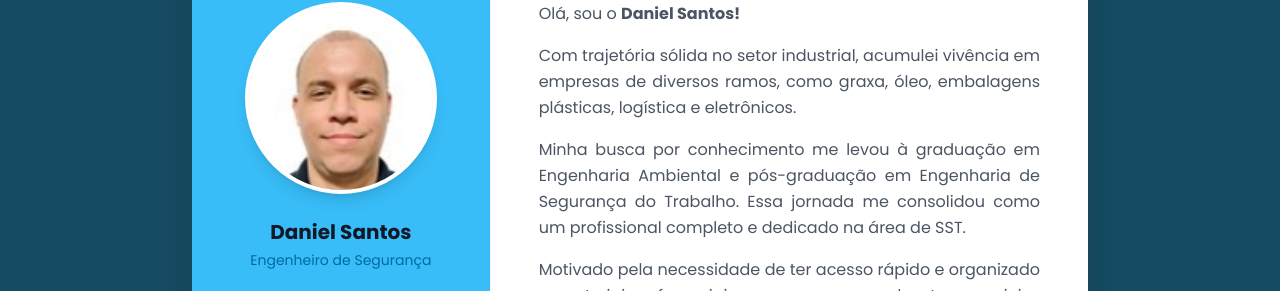
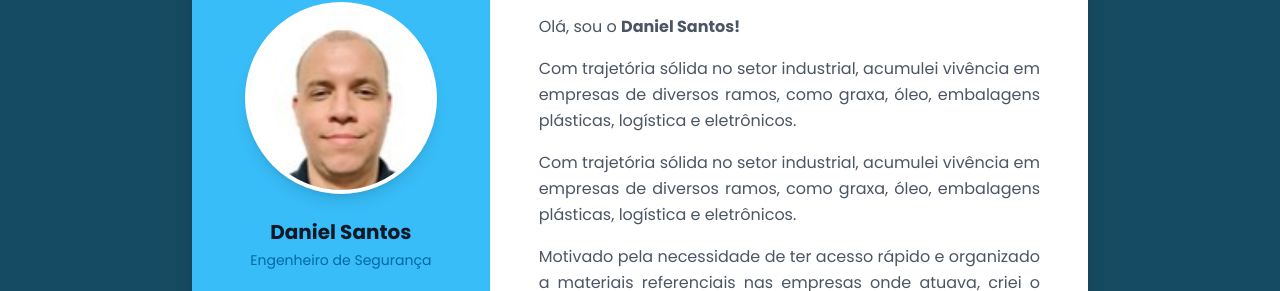
Before and after one commit to dtdevs25/sstemcloud, a React (Vite) app: page / in a window 1280 px wide. Both pictures are taken after a click on the button "O Drive". Shown: the part 234-525 px from the top of the page. Built offline with nearby package versions, Linux system fonts and the light colour scheme.

Commit message:
Content: Remove graduation bio paragraph from AboutModal

```diff
--- a/components/AboutModal.tsx
+++ b/components/AboutModal.tsx
@@ -54,7 +54,7 @@ export const AboutModal: React.FC<AboutModalProps> = ({ isOpen, onClose }) => {
               Com trajetória sólida no setor industrial, acumulei vivência em empresas de diversos ramos, como graxa, óleo, embalagens plásticas, logística e eletrônicos.
             </p>
             <p>
-              Minha busca por conhecimento me levou à graduação em Engenharia Ambiental e pós-graduação em Engenharia de Segurança do Trabalho. Essa jornada me consolidou como um profissional completo e dedicado na área de SST.
+              Com trajetória sólida no setor industrial, acumulei vivência em empresas de diversos ramos, como graxa, óleo, embalagens plásticas, logística e eletrônicos.
             </p>
             <p>
               Motivado pela necessidade de ter acesso rápido e organizado a materiais referenciais nas empresas onde atuava, criei o drive <strong>SST em Cloud</strong>. Essa ferramenta, além de ter otimizando meu trabalho, se tornou um sucesso, me inspirando a compartilhá-la com a comunidade SST.
```
